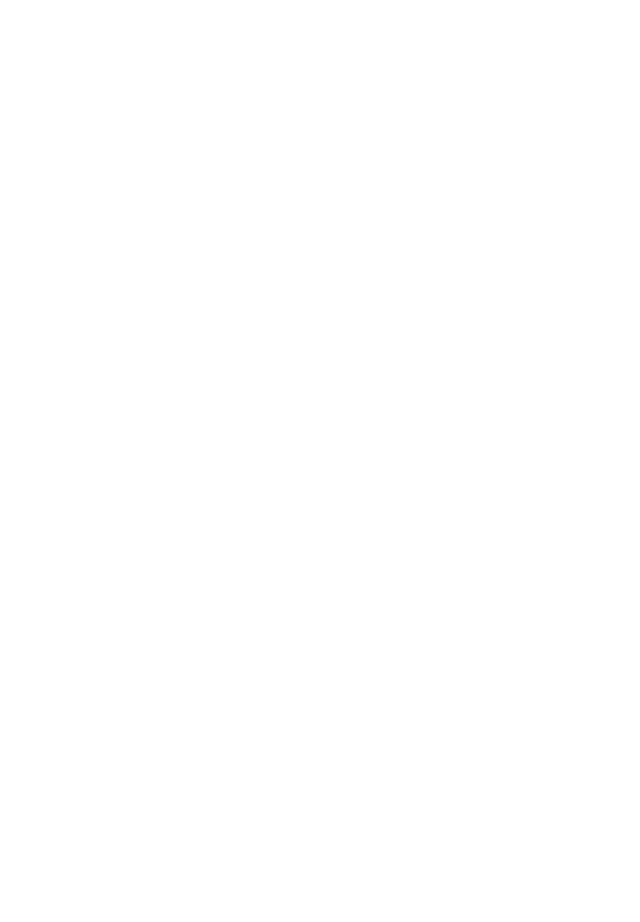
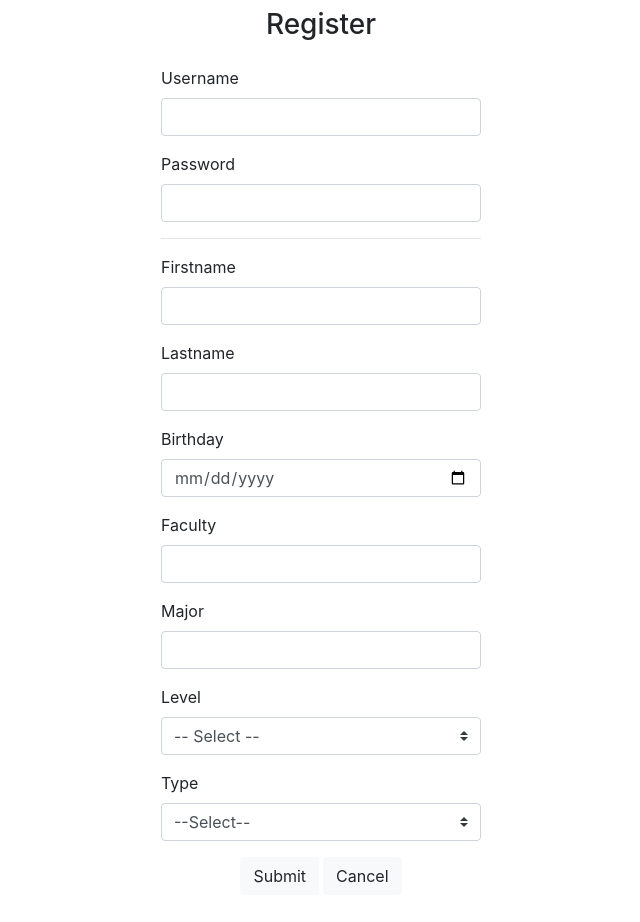
Before and after one commit to techinGithug/register-system, a React (Create React App) app in the folder client/: page /register-student in a window 1280 px wide. Shown: the top 922 px of the page, without its empty margins (319-959 px from the left). Before the commit the page ends 800 px from the top, so only its background shows below. Built offline with nearby package versions, Linux system fonts and the light colour scheme.

Commit message:
update project 20201210 16:58:31

```diff
--- a/client/src/App.js
+++ b/client/src/App.js
@@ -10,6 +10,9 @@
 import Register from "./components/students/registerStudent";
 import Main from "./components/main";
 import Student from "./components/students/student";
+import RegisterStudent from "./components/students/registerStudent";
+
+import RegisterTeacher from "./components/teachers/registerTeacher";
 
 function App() {
   return (
@@ -20,6 +23,8 @@
           <Route path="/register" component={Register} />
           <Route path="/main" component={Main} />
           <Route path="/student" component={Student} />
+          <Route path="/register-student" component={RegisterStudent} />
+          <Route path="/register-teacher" component={RegisterTeacher} />
         </Switch>
       </AppState>
     </Router>
--- a/client/src/components/login.js
+++ b/client/src/components/login.js
@@ -18,7 +18,13 @@
     }, [type]);
 
     const handleRegister = () => {
-        props.history.push("/register")
+        const id = type.type
+        if(id === "1") { // 1 is student
+            props.history.push("/register-student")
+        }
+        if(id === "2") { // 2 is teacher
+            props.history.push("/register-teacher")
+        }
     }
 
     const handleLogin = () => {
--- a/client/src/components/students/registerStudent.js
+++ b/client/src/components/students/registerStudent.js
@@ -2,7 +2,7 @@
 import AppContext from "../../context/appContext";
 
 const RegisterStudent = (props) => {
-    const {  } = useContext(AppContext)
+    const { registerStudent } = useContext(AppContext)
     const [username, setUsername] = useState("")
     const [password, setPassword] = useState("")
     const [firstname, setFirstname] = useState("")
@@ -14,26 +14,42 @@
     const [type, setType] = useState("")
 
     const types = [
+        {id:"0", label:"--Select--"},
         {id:"1", label:"Normal"},
         {id:"2", label:"Special"}
     ];
 
     const levels = [
+        {id:"0", label:"-- Select --"},
         {id:"1", label:"1"},
         {id:"2", label:"2"},
         {id:"3", label:"3"},
         {id:"4", label:"4"},
     ];
 
-    // useEffect(() => {
-    //     console.log(type)
-    //     return () => {
-    //         console.log("Clean")
-    //     }
-    // }, [type])
+    useEffect(() => {
+        // console.log(type.type)
+    }, [type])
+
+    useEffect(() => {
+        // console.log(type.type)
+    }, [level])
 
     const handleRegister = () => {
-
+        console.log(level)
+        console.log(type)
+        const data ={
+            username,
+            password,
+            firstname,
+            lastname,
+            birthday,
+            faculty,
+            major,
+            level:level.level,
+            type:type.type
+        };
+        registerStudent(data);
     }
 
     return (
--- a/client/src/components/teachers/registerTeacher.js
+++ b/client/src/components/teachers/registerTeacher.js
@@ -0,0 +1,12 @@
+import React from 'react'
+
+function RegisterTeacher(props) {
+    return (
+        <div>
+            <h3>Register Teacher...</h3>
+            <button className="btn btn-light" onClick={() => props.history.push("/")}>Back</button>
+        </div>
+    )
+}
+
+export default RegisterTeacher
--- a/client/src/context/appState.js
+++ b/client/src/context/appState.js
@@ -32,7 +32,7 @@
     };
 
     const registerStudent = (data) => {
-
+        console.log(data)
     };
 
     // Logout
```
Also changed, not shown: 1 other file (tests, documents, lock files or other folders).
